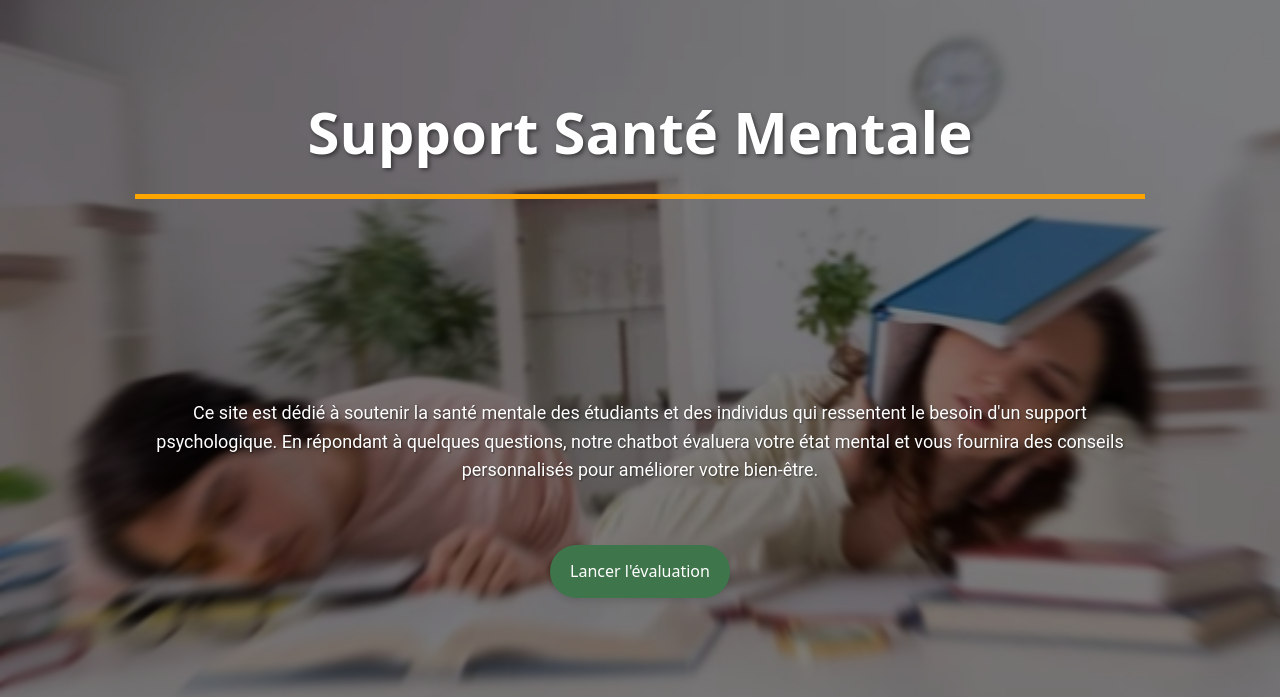
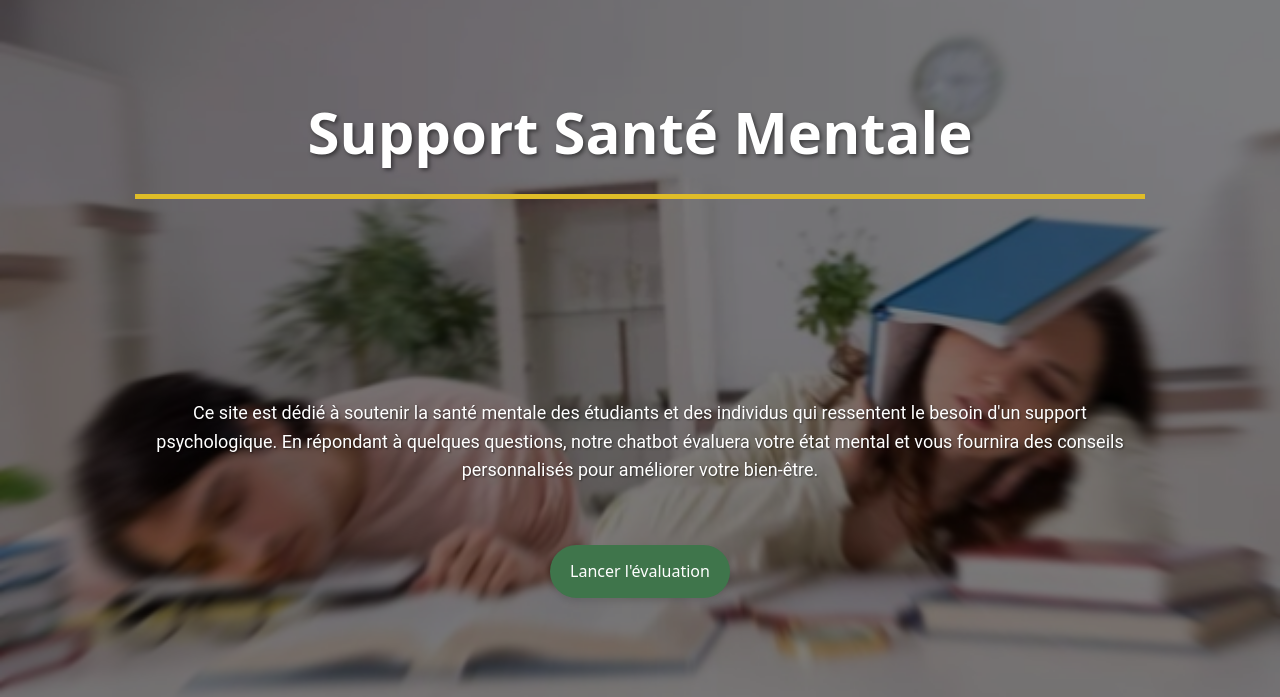
Before and after one commit to SateaMall/Support-Sant-Mentale, a Flask app: page / in a window 1280 px wide. Shown: the top 697 px of the page. Run offline with Flask 3, Linux system fonts and the light colour scheme; parts of the project's set-up code (start-up, migrations or seed data) failed here and were passed over; some libraries are stand-ins or nearby versions.

Commit message:
change color

```diff
--- a/GestionDeProjet/templates/accueil.html
+++ b/GestionDeProjet/templates/accueil.html
@@ -46,7 +46,7 @@
             text-shadow: 2px 2px 4px rgba(0, 0, 0, 0.5);
             margin-bottom: 0px;
             padding-bottom: 30px;
-            border-bottom: 5px solid orange;
+            border-bottom: 5px solid  rgb(223, 189, 40);
         }
         p {
             font-family: 'Roboto', sans-serif;
```
